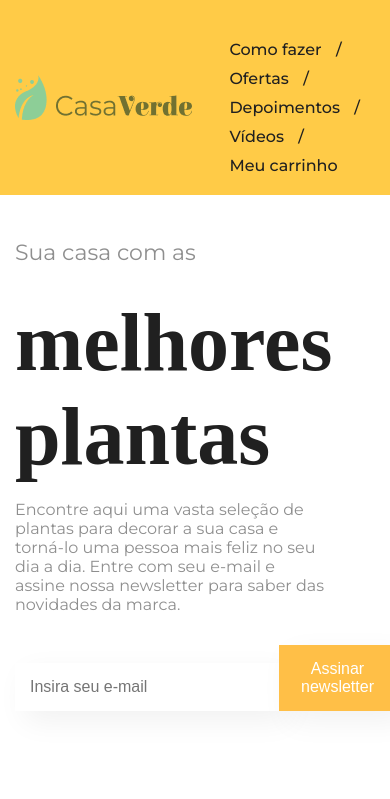
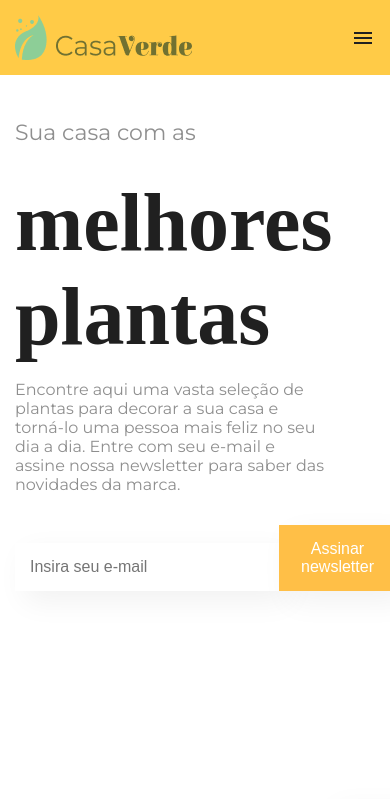
Before and after one commit to GustavoBento/casa-verde, a React (Create React App) app: page / in a window 390 px wide. Shown: the top 799 px of the page. Built offline with nearby package versions, Linux system fonts and the light colour scheme; the HTML template or start-up script is replaced by a standard one; a web font is replaced by a local one.

Commit message:
Feat: Ajeitando o menu para mobile

```diff
--- a/public/index.html
+++ b/public/index.html
@@ -10,7 +10,7 @@
   <link rel="apple-touch-icon" href="%PUBLIC_URL%/logo192.png" />
   <link rel="manifest" href="%PUBLIC_URL%/manifest.json" />
   <link rel="stylesheet"
-    href="https://fonts.googleapis.com/css2?family=Material+Symbols+Outlined:opsz,wght,FILL,GRAD@24,400,0,0&icon_names=arrow_right_alt,filter_alt" />
+    href="https://fonts.googleapis.com/css2?family=Material+Symbols+Outlined:opsz,wght,FILL,GRAD@24,400,0,0&icon_names=arrow_right_alt,filter_alt,menu" />
 
   <title>Desafio alura</title>
 </head>
--- a/src/components/Menu/Menu.module.css
+++ b/src/components/Menu/Menu.module.css
@@ -6,6 +6,10 @@
   justify-content: space-between;
   padding: 15px;
   background-color: #ffcb47;
+}
+
+.btn__menu {
+  display: none;
 }
 
 .menu {
@@ -30,6 +34,17 @@
   padding: 0 10px;
 }
 
+@media (max-width: 768px) {
+  .menu {
+    display: none;
+  }
+
+  .btn__menu {
+    display: block;
+  }
+
+}
+
 @media (min-width: 920px) {
   .cabecalho {
     background-color: transparent;
--- a/src/components/Menu/menu.tsx
+++ b/src/components/Menu/menu.tsx
@@ -2,16 +2,28 @@ import styles from "./Menu.module.css";
 import logo from "assets/images/logo.png";
 
 export default function Menu() {
+
   return (
     <header className={styles.cabecalho}>
       <img src={logo} alt="Logo da casa verde." />
       <nav className={styles.menu}>
-            <a href="/" className={styles.menu__item}>Como fazer <span className={styles.menu__item__barra}>/</span></a>
-            <a href="/" className={styles.menu__item}>Ofertas <span className={styles.menu__item__barra}>/</span></a>
-            <a href="/" className={styles.menu__item}>Depoimentos <span className={styles.menu__item__barra}>/</span></a>
-            <a href="/" className={styles.menu__item}>Vídeos <span className={styles.menu__item__barra}>/</span></a>
-            <a href="/" className={styles.menu__item}>Meu carrinho</a>
+        <a href="/" className={styles.menu__item}>
+          Como fazer <span className={styles.menu__item__barra}>/</span>
+        </a>
+        <a href="/" className={styles.menu__item}>
+          Ofertas <span className={styles.menu__item__barra}>/</span>
+        </a>
+        <a href="/" className={styles.menu__item}>
+          Depoimentos <span className={styles.menu__item__barra}>/</span>
+        </a>
+        <a href="/" className={styles.menu__item}>
+          Vídeos <span className={styles.menu__item__barra}>/</span>
+        </a>
+        <a href="/" className={styles.menu__item}>
+          Meu carrinho
+        </a>
       </nav>
+      <span className={`material-symbols-outlined ${styles.btn__menu}`} >menu</span>
     </header>
   );
 }
```
